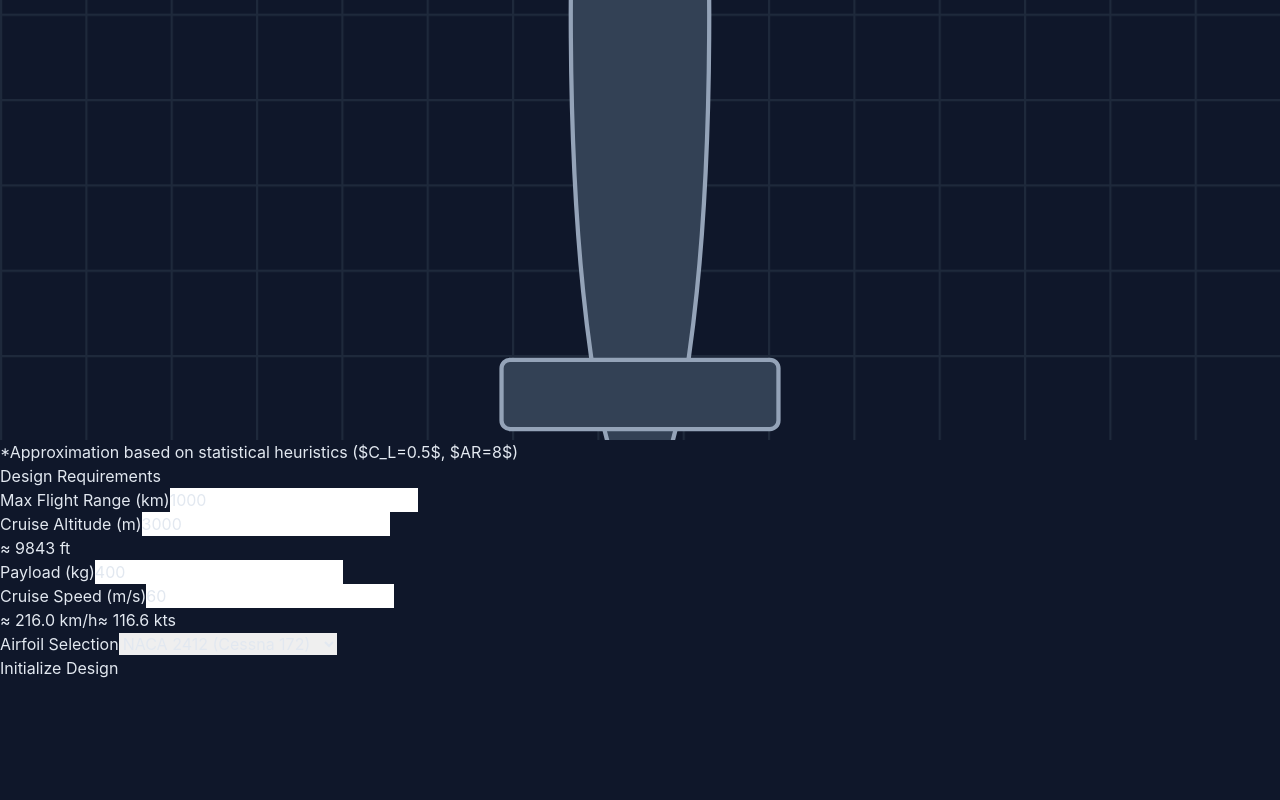
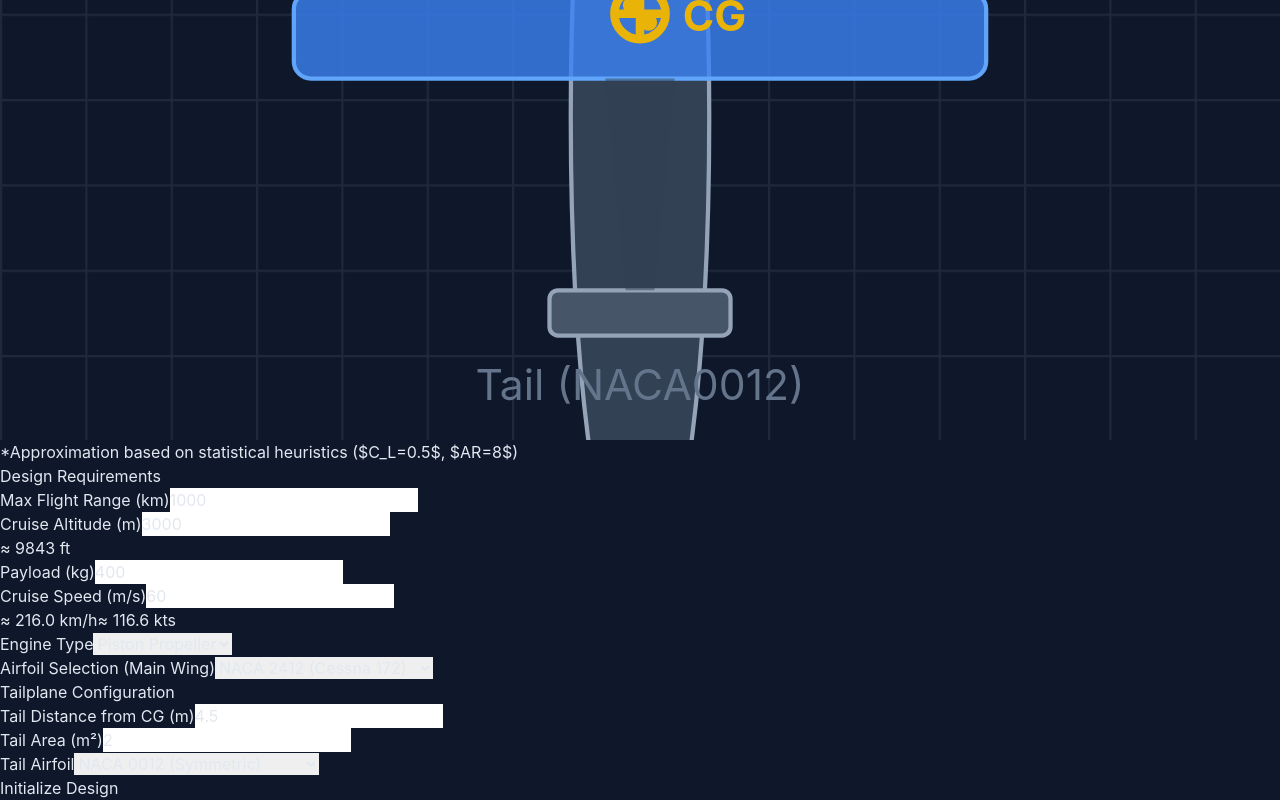
Before and after one commit to Janloo/phoenix, a React (Vite) app in the folder phoenix-web/: page / in a window 1280 px wide. Shown: the part 725-1525 px from the top of the page. Before the commit the page ends 1405 px from the top, so only its background shows below. Built offline with nearby package versions, Linux system fonts and the light colour scheme.

Commit message:
feat: Implement initial aircraft design visualizer with a requirement input form.

```diff
--- a/phoenix-web/src/App.tsx
+++ b/phoenix-web/src/App.tsx
@@ -12,7 +12,11 @@ function App() {
     altitude: 3000,
     payload: 400,
     speed: 60,
-    airfoil: 'NACA2412'
+    airfoil: 'NACA2412',
+    engineType: 'piston',
+    tailArea: 2.0,
+    tailDist: 4.5,
+    tailAirfoil: 'NACA0012'
   });
 
   return (
--- a/phoenix-web/src/components/DesignVisualizer.tsx
+++ b/phoenix-web/src/components/DesignVisualizer.tsx
@@ -68,19 +68,24 @@ export const DesignVisualizer: React.FC<Props> = ({ reqs }) => {
 
                     <g transform={`translate(${canvasRefX}, ${canvasRefY})`}>
                         {/* Fuselage */}
+                        {/* Centered at 0,0 for now, but visually shifted to look balanced */}
                         <ellipse
                             cx="0"
-                            cy="0"
-                            rx={span * pxPerMeter * 0.1} // Fuselage width proportional to span
-                            ry={span * pxPerMeter * 0.7} // Fuselage length
+                            cy={span * pxPerMeter * 0.15} // Shift fuselage back slightly so nose is ahead of wing
+                            rx={span * pxPerMeter * 0.1} // Width
+                            ry={span * pxPerMeter * 0.7} // Length
                             fill="#334155"
                             stroke="#94a3b8"
                         />
+                        {/* Nose Cone Marker (Green) */}
+                        <circle cx="0" cy={-(span * pxPerMeter * 0.7) + (span * pxPerMeter * 0.15)} r="3" fill="#10b981" opacity="0.5" />
 
-                        {/* Wing (Rectangular for simple visualization) */}
+                        {/* Wing */}
+                        {/* Positioned so Quarter-Chord (Aerodynamic Center) is at (0,0) (The CG location) */}
+                        {/* Top Left Y = -0.25 * Chord */}
                         <rect
                             x={-(span * pxPerMeter) / 2}
-                            y={-(chord * pxPerMeter) / 2 - (span * pxPerMeter * 0.2)} // Offset wing forward
+                            y={-(chord * pxPerMeter) * 0.25}
                             width={span * pxPerMeter}
                             height={chord * pxPerMeter}
                             fill="#3b82f6"
@@ -89,16 +94,94 @@ export const DesignVisualizer: React.FC<Props> = ({ reqs }) => {
                             rx="4"
                         />
 
-                        {/* Horizontal Stabilizer */}
-                        <rect
-                            x={-(span * 0.4 * pxPerMeter) / 2}
-                            y={(span * 0.5 * pxPerMeter)}
-                            width={span * 0.4 * pxPerMeter}
-                            height={chord * 0.8 * pxPerMeter}
-                            fill="#334155"
-                            stroke="#94a3b8"
-                            rx="2"
-                        />
+                        {/* Horizontal Stabilizer (User Configured) */}
+                        {/* Drawn at distance tailDist from Wing AC (approx CG) */}
+                        {/* Scale: 1 unit = 1 meter */}
+                        {(() => {
+                            // Tail Geometry
+                            // S = b_t * c_t. AR_t ~ 4
+                            // b_t = sqrt(S * 4)
+                            const tailAR = 4;
+                            const tailSpan = Math.sqrt(reqs.tailArea * tailAR);
+                            const tailChord = reqs.tailArea / tailSpan;
+
+                            // Position
+                            // Origin (0,0) is Wing AC / CG location
+                            // So tail leading edge starts around tailDist
+                            // Let's center the tail chord at tailDist for simplicity
+                            const tailY = (reqs.tailDist * pxPerMeter) - (tailChord * pxPerMeter * 0.25);
+
+                            return (
+                                <g>
+                                    <rect
+                                        x={-(tailSpan * pxPerMeter) / 2}
+                                        y={tailY}
+                                        width={tailSpan * pxPerMeter}
+                                        height={tailChord * pxPerMeter}
+                                        fill="#475569"
+                                        stroke="#94a3b8"
+                                        rx="2"
+                                    />
+                                    {/* Tail Fuse Connection (Boom) */}
+                                    <path
+                                        d={`M -${span * pxPerMeter * 0.05} ${chord * pxPerMeter * 0.75} L -${tailSpan * pxPerMeter * 0.08} ${tailY} L ${tailSpan * pxPerMeter * 0.08} ${tailY} L ${span * pxPerMeter * 0.05} ${chord * pxPerMeter * 0.75}`}
+                                        fill="#334155"
+                                        opacity="0.5"
+                                    />
+                                    <text x="0" y={tailY + (tailChord * pxPerMeter) + 15} textAnchor="middle" fontSize="10" fill="#64748b">
+                                        Tail ({reqs.tailAirfoil})
+                                    </text>
+                                </g>
+                            );
+                        })()}
+
+                        {/* CG Symbol */}
+                        <g transform="translate(0, 0)">
+                            {/* Center of Gravity (at Origin/Wing AC) */}
+                            <circle cx="0" cy="0" r="6" fill="None" stroke="#eab308" strokeWidth="2" />
+                            <path d="M 0 -6 L 0 6 M -6 0 L 6 0" stroke="#eab308" strokeWidth="2" />
+                            <circle cx="2" cy="2" r="2" fill="#eab308" stroke="none" />
+                            <circle cx="-2" cy="-2" r="2" fill="#eab308" stroke="none" />
+                            <text x="10" y="4" fontSize="10" fill="#eab308" fontWeight="bold">CG</text>
+                        </g>
+
+                        {/* Engine Visualization */}
+                        {reqs.engineType === 'piston' ? (
+                            // Propeller Arc
+                            <g>
+                                <path
+                                    d={`M -${span * pxPerMeter * 0.25} -${span * pxPerMeter * 0.55} Q 0 -${span * pxPerMeter * 0.65} ${span * pxPerMeter * 0.25} -${span * pxPerMeter * 0.55}`}
+                                    stroke="#cbd5e1"
+                                    strokeWidth="2"
+                                    fill="none"
+                                    strokeDasharray="4 2"
+                                    opacity="0.6"
+                                />
+                                <circle cx="0" cy={-(span * pxPerMeter * 0.55)} r="3" fill="#cbd5e1" />
+                            </g>
+                        ) : (
+                            // Jet Nacelles (Under Wing)
+                            <g>
+                                <rect
+                                    x={-(span * pxPerMeter * 0.15)}
+                                    y={-(chord * pxPerMeter) * 0.25 + (chord * pxPerMeter * 0.5)}
+                                    width={span * pxPerMeter * 0.08}
+                                    height={span * pxPerMeter * 0.15}
+                                    rx="5"
+                                    fill="#475569"
+                                    stroke="#94a3b8"
+                                />
+                                <rect
+                                    x={(span * pxPerMeter * 0.15) - (span * pxPerMeter * 0.08)}
+                                    y={-(chord * pxPerMeter) * 0.25 + (chord * pxPerMeter * 0.5)}
+                                    width={span * pxPerMeter * 0.08}
+                                    height={span * pxPerMeter * 0.15}
+                                    rx="5"
+                                    fill="#475569"
+                                    stroke="#94a3b8"
+                                />
+                            </g>
+                        )};
                     </g>
                 </svg>
 
--- a/phoenix-web/src/components/RequirementForm.tsx
+++ b/phoenix-web/src/components/RequirementForm.tsx
@@ -6,6 +6,10 @@ interface Requirements {
     payload: number;
     speed: number;
     airfoil: string;
+    engineType: 'piston' | 'jet';
+    tailArea: number;   // m^2
+    tailDist: number;   // m (Arm from CG)
+    tailAirfoil: string;
 }
 
 interface Props {
@@ -85,7 +89,20 @@ export const RequirementForm: React.FC<Props> = ({ data, onChange }) => {
                 </div>
 
                 <div>
-                    <label className="block text-sm font-medium text-slate-300 mb-1">Airfoil Selection</label>
+                    <label className="block text-sm font-medium text-slate-300 mb-1">Engine Type</label>
+                    <select
+                        name="engineType"
+                        value={data.engineType}
+                        onChange={handleChange}
+                        className="w-full px-4 py-2 bg-slate-700 border border-slate-600 rounded-md text-white focus:outline-none focus:ring-2 focus:ring-blue-500"
+                    >
+                        <option value="piston">Piston Propeller</option>
+                        <option value="jet">Jet Engine</option>
+                    </select>
+                </div>
+
+                <div>
+                    <label className="block text-sm font-medium text-slate-300 mb-1">Airfoil Selection (Main Wing)</label>
                     <select
                         name="airfoil"
                         value={data.airfoil}
@@ -99,6 +116,48 @@ export const RequirementForm: React.FC<Props> = ({ data, onChange }) => {
                     </select>
                 </div>
 
+                <div className="pt-4 border-t border-slate-700">
+                    <h3 className="text-lg font-semibold text-white mb-4">Tailplane Configuration</h3>
+
+                    <div className="space-y-4">
+                        <div>
+                            <label className="block text-sm font-medium text-slate-300 mb-1">Tail Distance from CG (m)</label>
+                            <input
+                                type="number"
+                                name="tailDist"
+                                value={data.tailDist}
+                                onChange={handleChange}
+                                className="w-full px-4 py-2 bg-slate-700 border border-slate-600 rounded-md text-white focus:outline-none focus:ring-2 focus:ring-blue-500"
+                            />
+                        </div>
+
+                        <div>
+                            <label className="block text-sm font-medium text-slate-300 mb-1">Tail Area (m²)</label>
+                            <input
+                                type="number"
+                                name="tailArea"
+                                value={data.tailArea}
+                                onChange={handleChange}
+                                className="w-full px-4 py-2 bg-slate-700 border border-slate-600 rounded-md text-white focus:outline-none focus:ring-2 focus:ring-blue-500"
+                            />
+                        </div>
+
+                        <div>
+                            <label className="block text-sm font-medium text-slate-300 mb-1">Tail Airfoil</label>
+                            <select
+                                name="tailAirfoil"
+                                value={data.tailAirfoil}
+                                onChange={handleChange}
+                                className="w-full px-4 py-2 bg-slate-700 border border-slate-600 rounded-md text-white focus:outline-none focus:ring-2 focus:ring-blue-500"
+                            >
+                                <option value="NACA0012">NACA 0012 (Symmetric)</option>
+                                <option value="NACA0009">NACA 0009 (Thin Symmetric)</option>
+                                <option value="FLAT">Flat Plate</option>
+                            </select>
+                        </div>
+                    </div>
+                </div>
+
                 <button
                     type="submit"
                     className="w-full py-2 px-4 bg-gradient-to-r from-blue-600 to-indigo-600 hover:from-blue-500 hover:to-indigo-500 text-white font-semibold rounded-md shadow-md transition duration-200"
```
